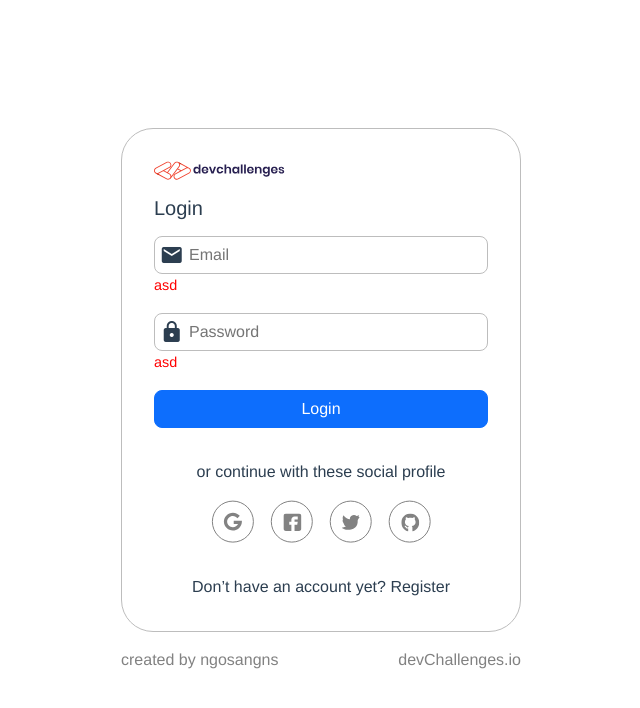
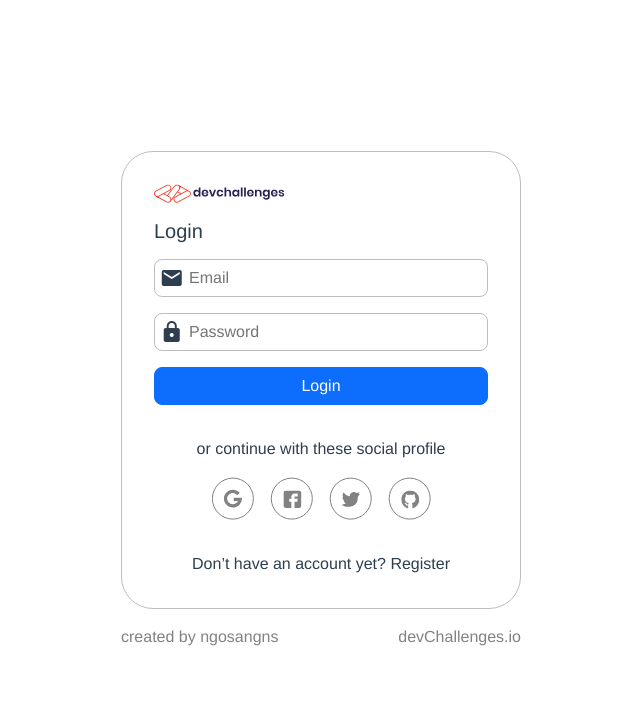
Before and after one commit to ngosangns/devchallenges-authenticationapp-web, a Vue app: page /login in a window 1280 px wide. Shown: the top 708 px of the page, without its empty margins (319-959 px from the left). Built offline with nearby package versions, Linux system fonts and the light colour scheme.

Commit message:
Handler promise and alert LoginPage

```diff
--- a/src/pages/LoginPage/LoginPage.vue
+++ b/src/pages/LoginPage/LoginPage.vue
@@ -10,7 +10,7 @@
                 <input type="text" placeholder="Email"
                     v-model="formValue.email.value">
             </div>
-            <span v-if="formValue.email.message != ''" class="invalid-message">
+            <span class="invalid-message">
                 {{formValue.email.message}}
             </span>
             <div class="c-input">
@@ -18,10 +18,21 @@
                 <input type="text" placeholder="Password"
                     v-model="formValue.password.value">
             </div>
-            <span v-if="formValue.password.message != ''" class="invalid-message">
+            <span class="invalid-message">
                 {{formValue.password.message}}
             </span>
-            <button type="submit" class="btn btn-primary w-100" style="border-radius: .5rem">Login</button>
+            <div v-if="formValue.message != ''"
+                class="alert alert-danger" role="alert">
+                {{formValue.message}}
+            </div>
+            <button type="submit" class="btn btn-primary w-100"
+                style="border-radius: .5rem">
+                <div v-if="formValue.state == 'loading'"
+                    class="spinner-border" role="status">
+                    <span class="sr-only"></span>
+                </div>
+                <span v-if="formValue.state == 'off'">Login</span>
+            </button>
             <!-- Socials login -->
             <p class="w-100 text-center" style="margin-top: 2rem">or continue with these social profile</p>
             <div id="social-login">
@@ -39,20 +50,21 @@
 <script lang="ts">
 import FooterComponent from "../../components/FooterComponent.vue"
 import {RequestUtil} from "../../utils/RequestUtil"
-import axios from "axios"
 
 export default {
     name: "LoginPage",
     data: function() {
         return {
             formValue: {
+                state: "off",
+                message: "",
                 email: {
                     value: "",
-                    message: "asd",
+                    message: "",
                 },
                 password: {
                     value: "",
-                    message: "asd",
+                    message: "",
                 },
             }
         }
@@ -67,15 +79,27 @@ export default {
                 'location=yes, height=570, width=520, scrollbars=yes, status=yes')
         },
         submitAccount: function() {
+            this.formValue.state = "loading"
             RequestUtil.post(String(import.meta.env.VITE_API_LOGIN), {
                 email: this.formValue.email.value,
                 password: this.formValue.password.value,
             })
-                .then(res => {
-                    console.log(res)
+                .then((res: any) => {
+                    if(res.status == 200) {
+                        if(res.data.status == "true") {
+                            this.formValue.state = "success"
+                        }
+                        else {
+                            this.formValue.message = res.data.message
+                            this.formValue.state = "off"
+                            // Handler code ...
+                        }
+                    }
                 })
                 .catch(err => {
                     console.log(err)
+                    this.formValue.state = "off"
+                    // Handler code ...
                 })
         },
     }
@@ -115,6 +139,7 @@ export default {
                 border: none;
                 outline: none;
                 background: transparent;
+                width: 100%;
             }
         }
         .invalid-message {
@@ -135,4 +160,13 @@ export default {
         }
     }
 }
+
+.spinner-border {
+    width: 1rem!important;
+    height: 1rem!important;
+    border-width: .18rem;
+}
+.alert {
+    font-size: .9rem;
+}
 </style>
```
